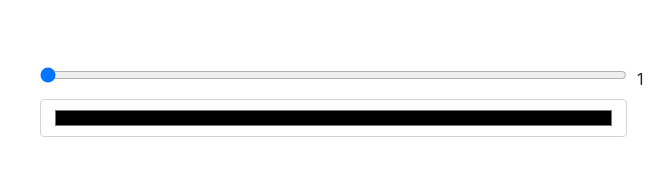
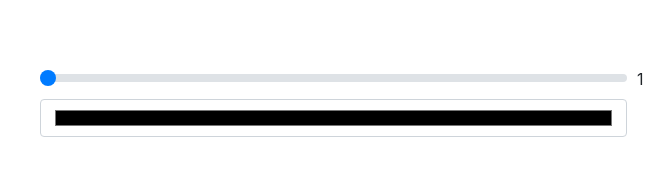
Before and after one commit to davidthaler/CanvasTracer, a website: page static/mobileCanvas.html in a window 1280 px wide. Shown: the part 483-658 px from the top of the page, 374-1040 px from the left. Drawn offline with nearby package versions, Linux system fonts and the light colour scheme.

Commit message:
minor form control change

```diff
--- a/static/mobileCanvas.html
+++ b/static/mobileCanvas.html
@@ -45,7 +45,7 @@
                     </div>
                     <div class='col-6'>
                         <input id='widthSelector' type='range'
-                            class='form-control-range'
+                            class='custom-range'
                             min='1' step='0.5' max='5' value='1'>
                     </div>
                     <div class='col-2'><span id='widthDisplay'>1</span></div>
```
